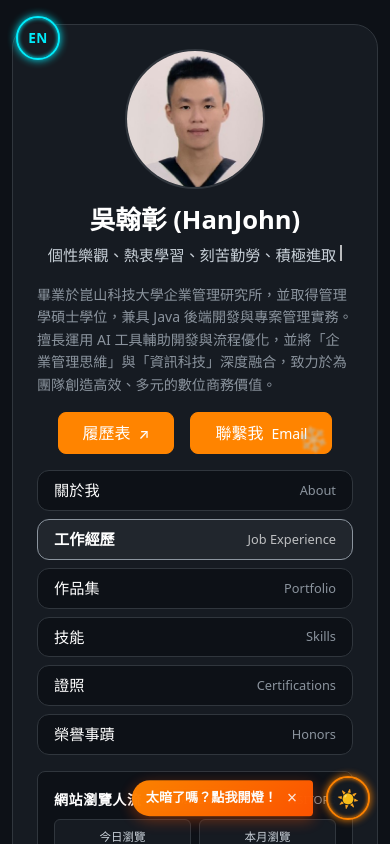
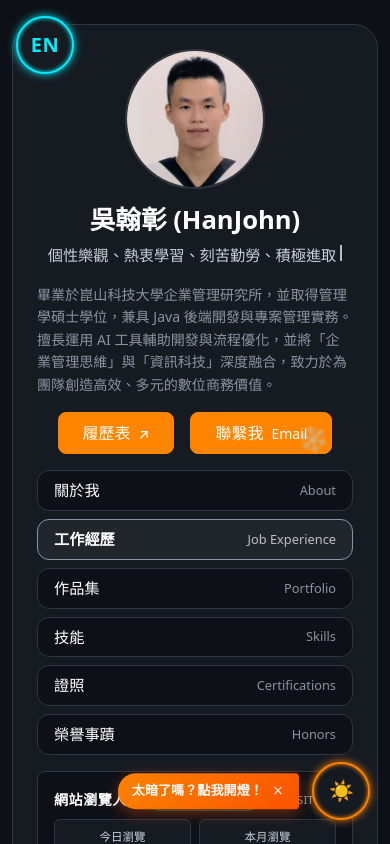
Before and after one commit to G120L010/my-profile-website, a Vue app: page / in a window 390 px wide. Shown: the top 844 px of the page. Built offline with nearby package versions, Linux system fonts and the light colour scheme; no server answers.

Commit message:
0723語系除錯

```diff
--- a/src/assets/css/App.css
+++ b/src/assets/css/App.css
@@ -356,6 +356,7 @@
     box-shadow: 0 0 3px #ff8400, 0 0 8px rgba(255, 132, 0, 0.2), inset 0 0 1px #ff8400;
     opacity: 0.95;
   }
+
   100% {
     box-shadow: 0 0 8px #ff8400, 0 0 18px rgba(255, 132, 0, 0.4), inset 0 0 4px #ff8400;
     opacity: 1;
@@ -433,33 +434,34 @@
 /* 行動端 (螢幕寬度 <= 576px) 懸浮按鈕響應式排版 */
 /* ========================================== */
 @media (max-width: 576px) {
-  /* 手機版主題切換按鈕：固定右下角 */
+
+  /* 手機版主題切換按鈕：固定右下角，放大為 50px 方便觸控 */
   .custom-theme-toggle-btn {
     bottom: 1rem !important;
     right: 1rem !important;
-    width: 44px !important;
-    height: 44px !important;
-    font-size: 1.1rem !important;
+    width: 58px !important;
+    height: 58px !important;
+    font-size: 1.25rem !important;
   }
 
-  /* 手機版語言切換按鈕：固定左上角 */
+  /* 手機版語言切換按鈕：固定左上角，放大為 50px */
   .custom-lang-toggle-btn {
     top: 1rem !important;
     left: 1rem !important;
     bottom: auto !important;
     right: auto !important;
-    width: 44px !important;
-    height: 44px !important;
-    font-size: 0.85rem !important;
+    width: 58px !important;
+    height: 58px !important;
+    font-size: 1.25rem !important;
   }
 
-  /* 手機版回到頂部按鈕：固定於主題按鈕上方 */
+  /* 手機版回到頂部按鈕：固定於主題按鈕上方，放大為 50px */
   .custom-scroll-top-btn {
-    bottom: 4.5rem !important;
+    bottom: 4.8rem !important;
     right: 1rem !important;
-    width: 44px !important;
-    height: 44px !important;
-    font-size: 1rem !important;
+    width: 58px !important;
+    height: 58px !important;
+    font-size: 1.1rem !important;
   }
 }
 
@@ -872,10 +874,12 @@
     transform: scale(0.95);
     box-shadow: 0 0 0 0 rgba(16, 185, 129, 0.7);
   }
+
   70% {
     transform: scale(1);
     box-shadow: 0 0 0 6px rgba(16, 185, 129, 0);
   }
+
   100% {
     transform: scale(0.95);
     box-shadow: 0 0 0 0 rgba(16, 185, 129, 0);
```
Also changed, not shown: 1 other file (tests, documents, lock files or other folders).
